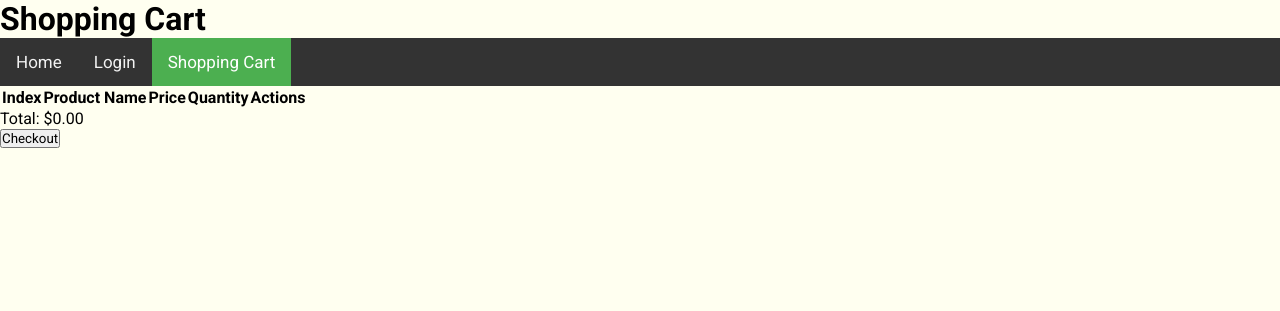
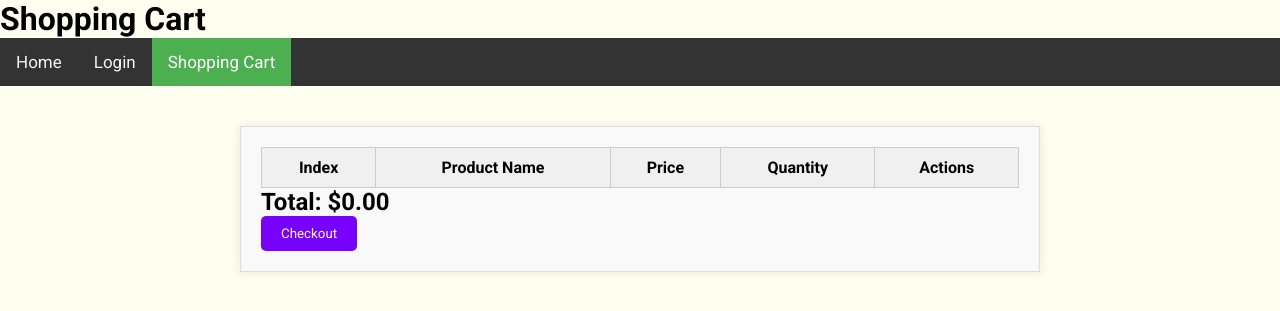
Before and after one commit to dangamtechno/DataDash-E-commerce, a PHP site: page /Cart.html in a window 1280 px wide. Shown: the top 311 px of the page. Run offline with PHP 8.4, Linux system fonts and the light colour scheme; lists and menus that the app fills with data are empty.

Commit message:
Updated style.css for shopping cart page

```diff
--- a/e-shop/frontend/style.css
+++ b/e-shop/frontend/style.css
@@ -381,3 +381,40 @@ footer a {
     text-align: center;
     margin-bottom: 20px;
 }
+
+.cart-container {
+  max-width: 800px;
+  margin: 40px auto;
+  padding: 20px;
+  background-color: #f9f9f9;
+  border: 1px solid #ddd;
+  box-shadow: 0 0 10px rgba(0, 0, 0, 0.1);
+}
+
+.cart-table {
+  width: 100%;
+  border-collapse: collapse;
+}
+
+.cart-table th, .cart-table td {
+  border: 1px solid #ccc;
+  padding: 10px;
+}
+
+.cart-table th {
+  background-color: #f0f0f0;
+}
+
+.cart-total {
+  font-size: 24px;
+  font-weight: bold;
+}
+
+.checkout-button {
+  background-color: var(--primaryColor);
+  color: #fff;
+  padding: 10px 20px;
+  border: none;
+  border-radius: 5px;
+  cursor: pointer;
+}
```
